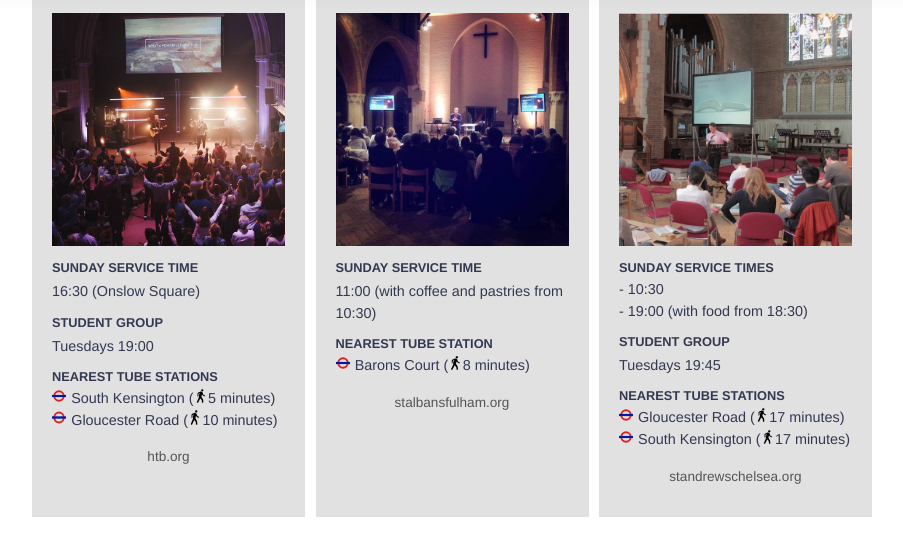
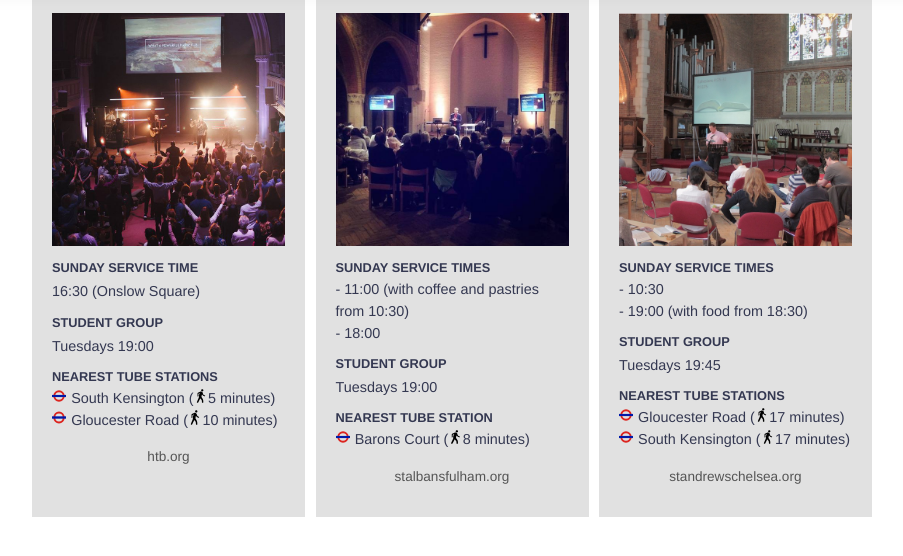
Before and after one commit to janczizikow/sleek, a Jekyll site: the page built from find-a-church.md, in a window 1280 px wide and 900 px high, scrolled down 1470 px, cut to the strip 0-565 px from the top of the window. Shown: the top 556 px of the strip, without its empty margins (188-1091 px from the left). Built offline with Jekyll 4.4.1, drawn with Linux system fonts in a browser that asks for light colours; nearby versions of some CDN libraries.

Commit message:
added St Alban's service time and student group time

```diff
--- a/_data/churches.yml
+++ b/_data/churches.yml
@@ -70,6 +70,8 @@
   website: stalbansfulham.org
   sunday_service_times:
     - "11:00 (with coffee and pastries from 10:30)"
+    - "18:00"
+  student_group: Tuesdays 19:00
   nearest_tubes:
     - station: Barons Court
       minutes_walk: "8"
```
